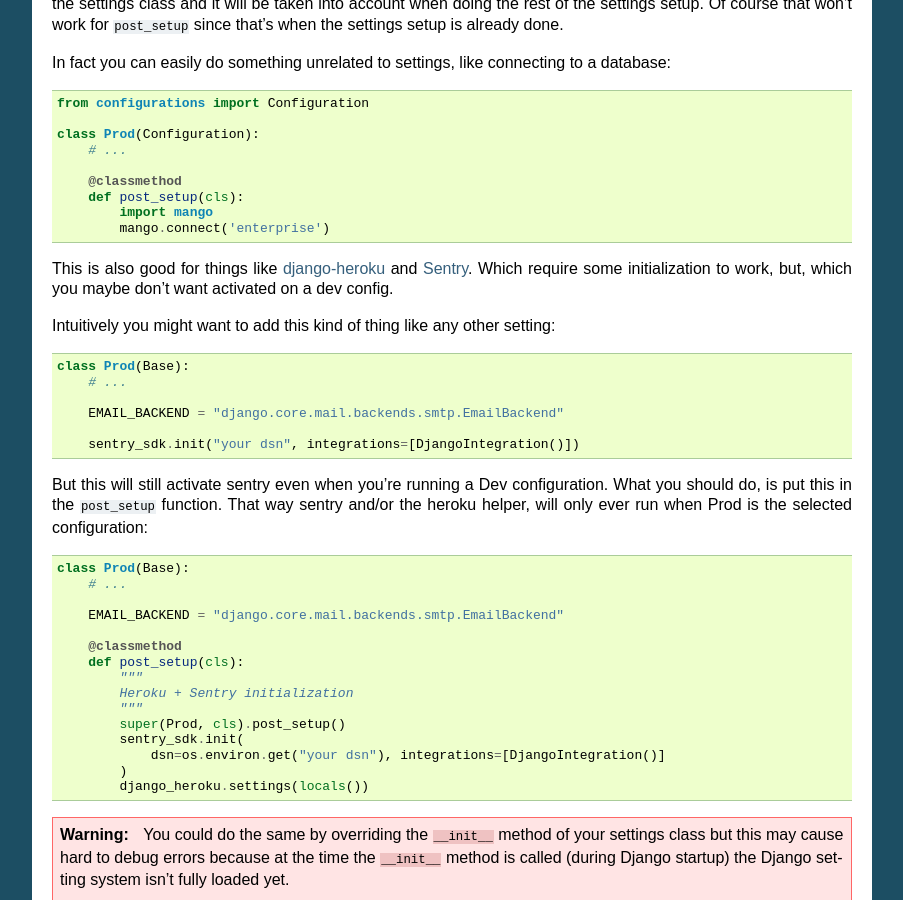
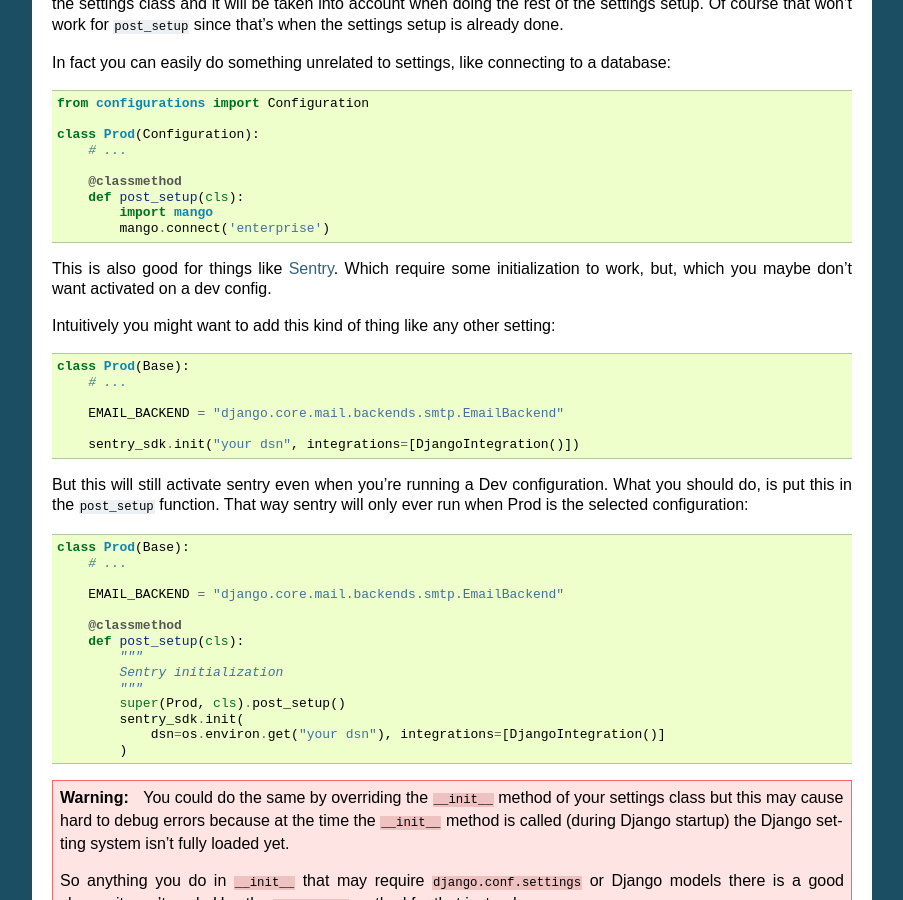
Before and after one commit to jazzband/django-configurations, a Sphinx documentation site: the page built from docs/patterns.rst, in a window 1280 px wide and 900 px high, scrolled down 2568 px. Shown: the whole window, without its empty margins (198-1101 px from the left). Built offline with Sphinx 7.4.7, drawn with Linux system fonts in a browser that asks for light colours.

Commit message:
Drop heroku from example
It doesn't actually work the way I thought it did. Though sentry still works great!

```diff
--- a/docs/patterns.rst
+++ b/docs/patterns.rst
@@ -166,8 +166,7 @@
                 import mango
                 mango.connect('enterprise')
 
-This is also good for things like `django-heroku
-<https://github.com/heroku/django-heroku>`_ and `Sentry
+This is also good for things like `Sentry
 <https://sentry.io/for/django/>`_. Which require some initialization
 to work, but, which you maybe don't want activated on a dev config.
 
@@ -183,7 +182,7 @@
 
 But this will still activate sentry even when you're running a Dev
 configuration. What you should do, is put this in the ``post_setup``
-function. That way sentry and/or the heroku helper, will only ever
+function. That way sentry will only ever
 run when Prod is the selected configuration::
 
     class Prod(Base):
@@ -194,13 +193,13 @@
         @classmethod
         def post_setup(cls):
             """
-            Heroku + Sentry initialization
+            Sentry initialization
             """
             super(Prod, cls).post_setup()
             sentry_sdk.init(
                 dsn=os.environ.get("your dsn"), integrations=[DjangoIntegration()]
             )
-            django_heroku.settings(locals())
+
 
 
 .. warning::
```
